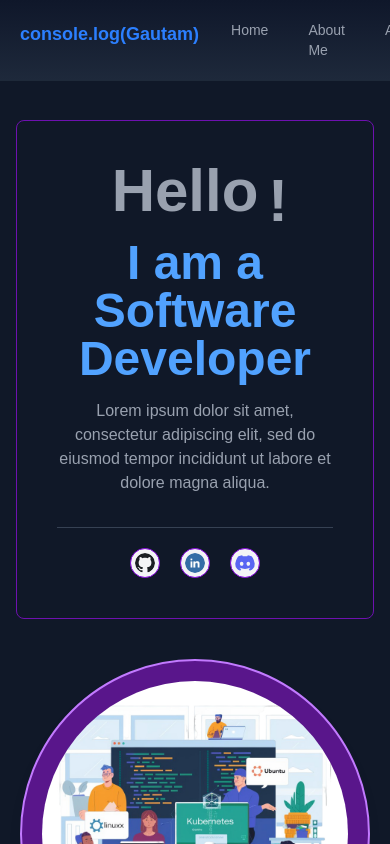
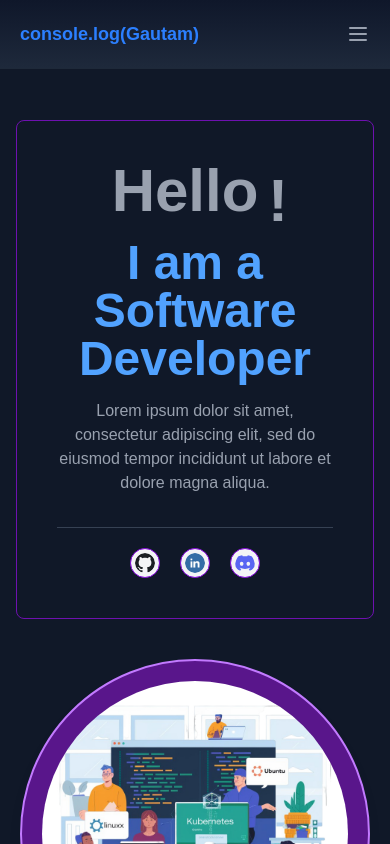
Before and after one commit to GautamKumarhr7/mavdev_portfolio, a Next.js app: page / in a window 390 px wide. Shown: the top 844 px of the page. Built offline with nearby package versions, Linux system fonts and the light colour scheme.

Commit message:
feat:createexperiance page

```diff
--- a/app/(home)/_components/HeroSection.tsx
+++ b/app/(home)/_components/HeroSection.tsx
@@ -12,7 +12,7 @@ export default function Hero() {
 
   return (
     <>
-      <div className="w-full h-screen flex flex-row flex-wrap justify-center items-center gap-10">
+      <div className="w-full h-screen flex flex-row flex-wrap justify-center items-center gap-10 pb-10 sm:pb-10">
         {/* Animated Text Section */}
         <div
           className={`text-center border border-purple-800 p-10 rounded-lg transition-all duration-100 ${
--- a/app/(home)/_components/Navbar.tsx
+++ b/app/(home)/_components/Navbar.tsx
@@ -1,15 +1,24 @@
 "use client";
 
 import Link from "next/link";
+import { useState } from "react";
+import { Menu, X } from "lucide-react";
 
 export default function Navbar() {
+  const [isOpen, setIsOpen] = useState(false);
+
+  const toggleMenu = () => {
+    setIsOpen(!isOpen);
+  };
+
   return (
     <>
-      <nav className="w-full top-0 fixed flex justify-between gap-8 pt-5 pb-5 text-gray-400 text-sm border-b border-gray-800 z-10 bg-gradient-to-b from-[#0F172A] to-[#1E293B]">
+      <nav className="w-full top-0 fixed flex justify-between items-center gap-8 pt-5 pb-5 text-gray-400 text-sm border-b border-gray-800 z-10 bg-gradient-to-b from-[#0F172A] to-[#1E293B]">
         <Link href="/" className="text-blue-500 font-extrabold text-lg pl-5">
           <h2>console.log({`Gautam`})</h2>
         </Link>
-        <div className="flex gap-10 pr-5">
+
+        <div className="flex gap-10 pr-5 hidden md:flex">
           <Link href="/" className="hover:text-blue-400 transition">
             Home
           </Link>
@@ -23,6 +32,42 @@ export default function Navbar() {
             Skills
           </Link>
         </div>
+
+        <button
+          onClick={toggleMenu}
+          className="md:hidden pr-5 text-gray-400 hover:text-blue-400 transition"
+        >
+          {isOpen ? <X size={24} /> : <Menu size={24} />}
+        </button>
+
+        {isOpen && (
+          <div className="absolute top-16 right-5 bg-gray-800 rounded-md shadow-md p-4 text-white md:hidden">
+            <Link
+              href="/"
+              className="block mb-2 hover:text-blue-400 transition"
+            >
+              Home
+            </Link>
+            <Link
+              href="/about"
+              className="block mb-2 hover:text-blue-400 transition"
+            >
+              About Me
+            </Link>
+            <Link
+              href="/experience"
+              className="block mb-2 hover:text-blue-400 transition"
+            >
+              Achievements
+            </Link>
+            <Link
+              href="/skill"
+              className="block hover:text-blue-400 transition"
+            >
+              Skills
+            </Link>
+          </div>
+        )}
       </nav>
     </>
   );
--- /dev/null
+++ b/app/(home)/experience/page.tsx
@@ -0,0 +1,7 @@
+export default function Experiance() {
+  return (
+    <div>
+      <h1>working on it</h1>
+    </div>
+  );
+}
```
